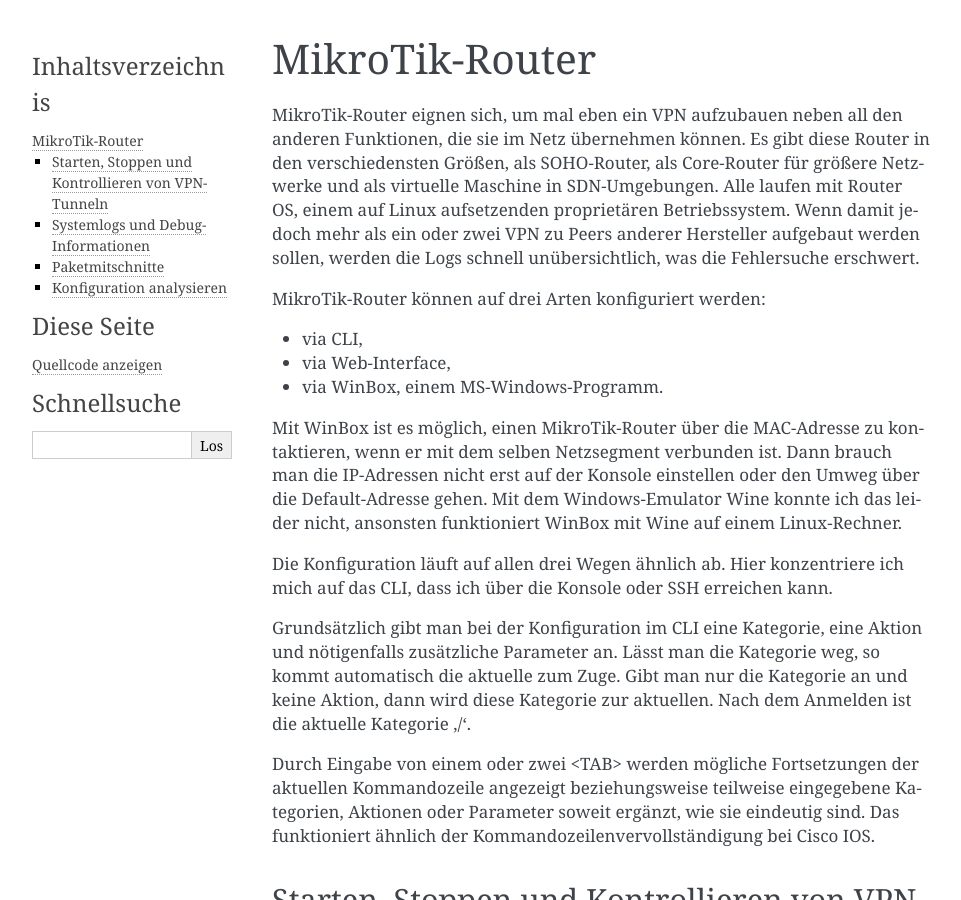
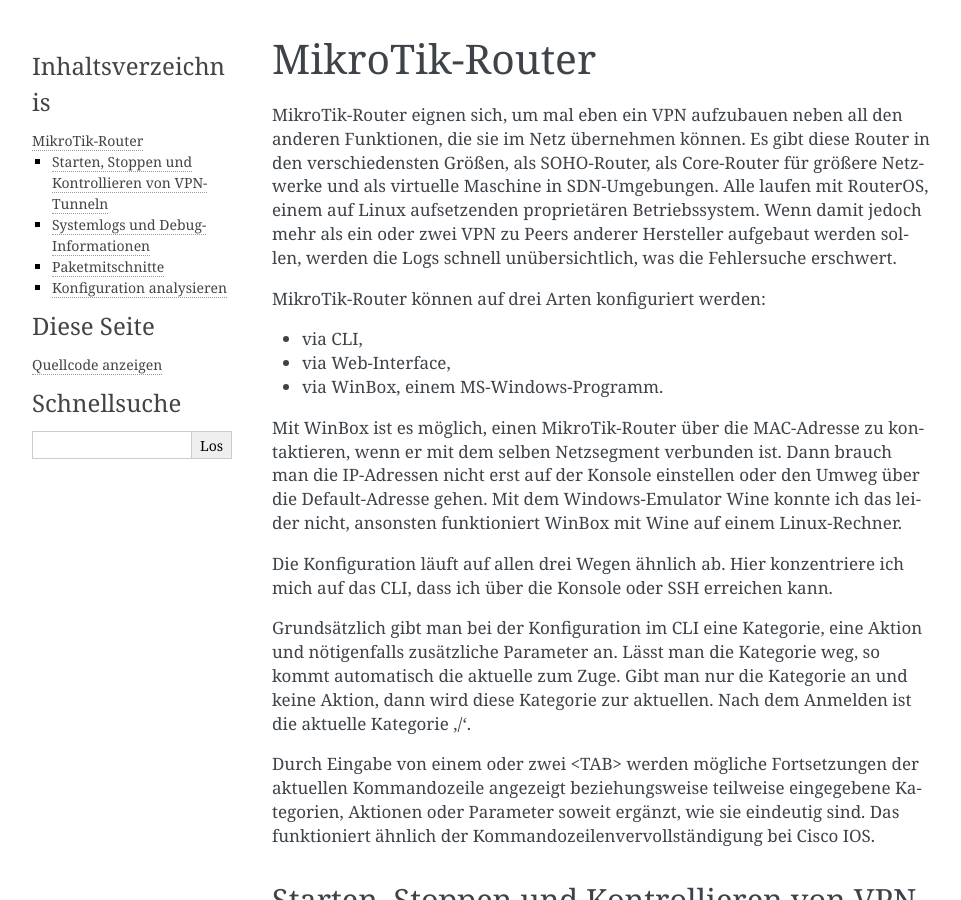
Before and after one commit to matwei-books/Fehlersuche-bei-IPsec-VPN-mit-IKEv2, a Sphinx documentation site: the page built from source/software/mikrotik-router.rst, in a window 1280 px wide and 900 px high. Shown: the whole window, without its empty margins (148-1109 px from the left). Built offline with Sphinx 7.4.7, drawn with Linux system fonts in a browser that asks for light colours.

Commit message:
index RouterOS und Rechtschreibung

```diff
--- a/source/software/mikrotik-router.rst
+++ b/source/software/mikrotik-router.rst
@@ -1,6 +1,8 @@
 
 MikroTik-Router
 ===============
+
+.. index:: ! RouterOS
 
 MikroTik-Router eignen sich,
 um mal eben ein VPN aufzubauen
@@ -8,7 +10,7 @@
 die sie im Netz übernehmen können.
 Es gibt diese Router in den verschiedensten Größen,
 als SOHO-Router, als Core-Router für größere Netzwerke und als virtuelle
-Maschine in SDN-Umgebungen. Alle laufen mit Router OS, einem auf Linux
+Maschine in SDN-Umgebungen. Alle laufen mit RouterOS, einem auf Linux
 aufsetzenden proprietären Betriebssystem.
 Wenn damit jedoch mehr als ein oder zwei VPN
 zu Peers anderer Hersteller aufgebaut werden sollen,
```
